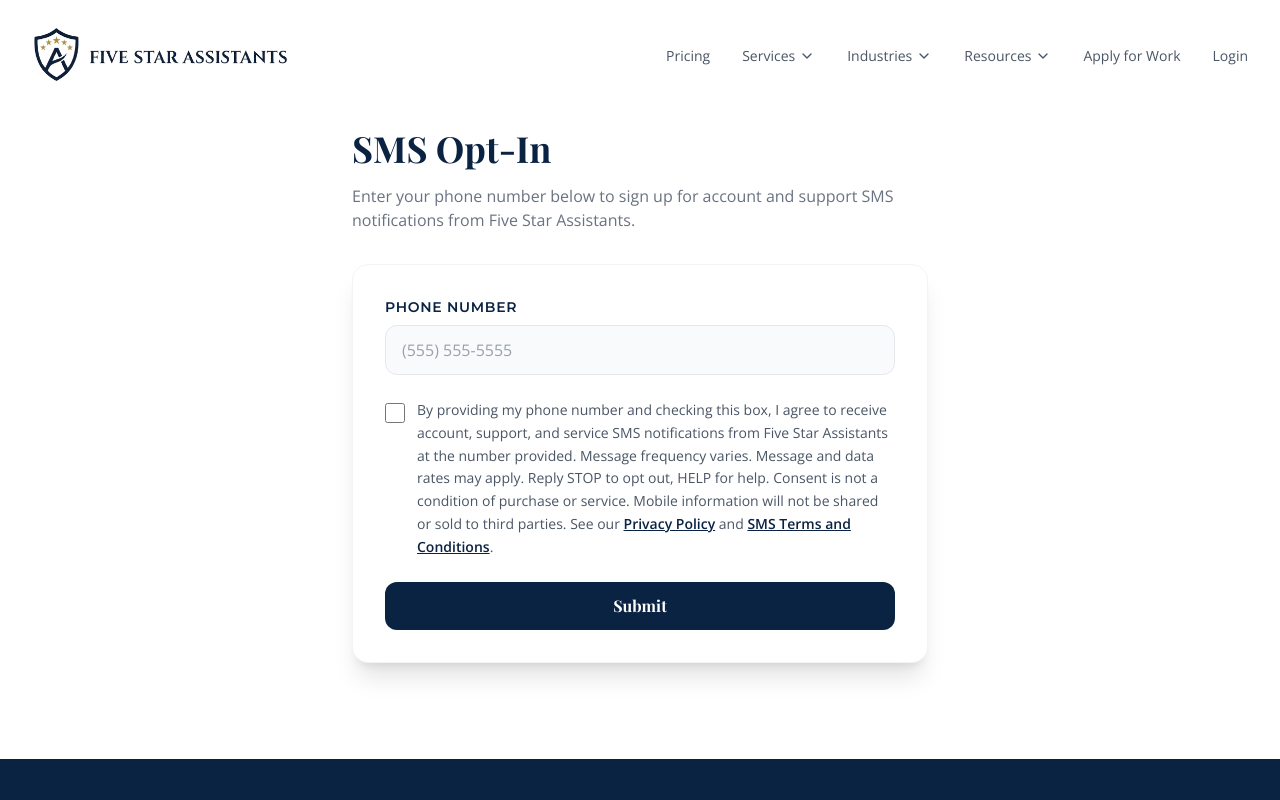
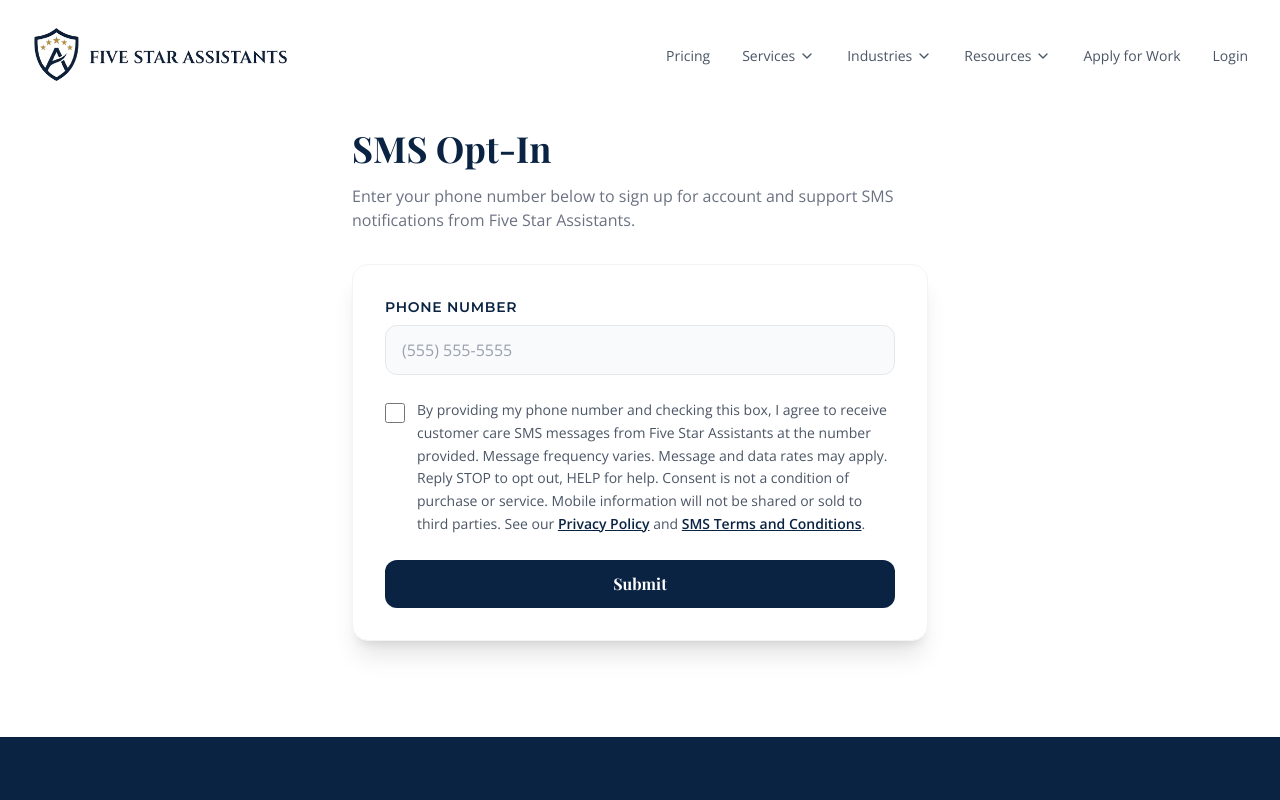
Before and after one commit to christianh0019/five-star-assistants-vsl, a React (Vite) app: page /dlc in a window 1280 px wide. Shown: the top 800 px of the page. Built offline with nearby package versions, Linux system fonts and the light colour scheme.

Commit message:
Update DLC opt-in checkbox copy to customer care SMS language

```diff
--- a/pages/DlcOptIn.tsx
+++ b/pages/DlcOptIn.tsx
@@ -80,7 +80,7 @@ const DlcOptIn: React.FC = () => {
                                             className="mt-1 h-5 w-5 flex-shrink-0 rounded border-gray-300 text-navy focus:ring-navy"
                                         />
                                         <span className="text-sm leading-relaxed text-gray-600">
-                                            By providing my phone number and checking this box, I agree to receive account, support, and service SMS notifications from Five Star Assistants at the number provided. Message frequency varies. Message and data rates may apply. Reply STOP to opt out, HELP for help. Consent is not a condition of purchase or service. Mobile information will not be shared or sold to third parties. See our{' '}
+                                            By providing my phone number and checking this box, I agree to receive customer care SMS messages from Five Star Assistants at the number provided. Message frequency varies. Message and data rates may apply. Reply STOP to opt out, HELP for help. Consent is not a condition of purchase or service. Mobile information will not be shared or sold to third parties. See our{' '}
                                             <Link to="/privacy" target="_blank" rel="noopener noreferrer" className="text-navy font-semibold underline hover:text-gold transition-colors">
                                                 Privacy Policy
                                             </Link>
```
